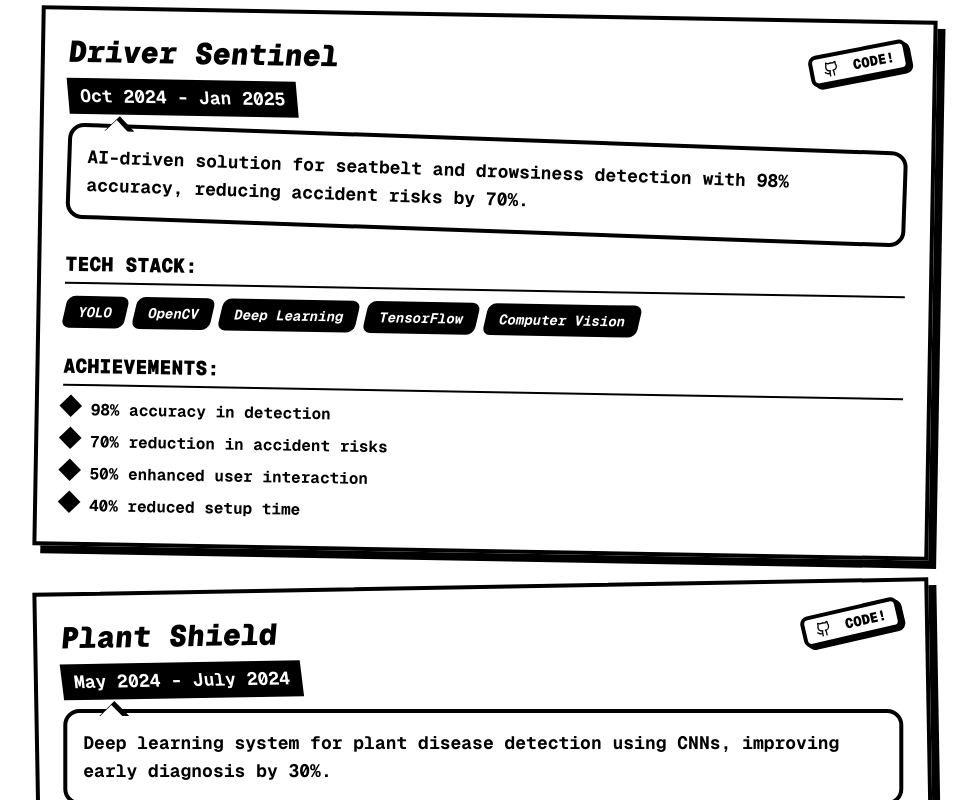
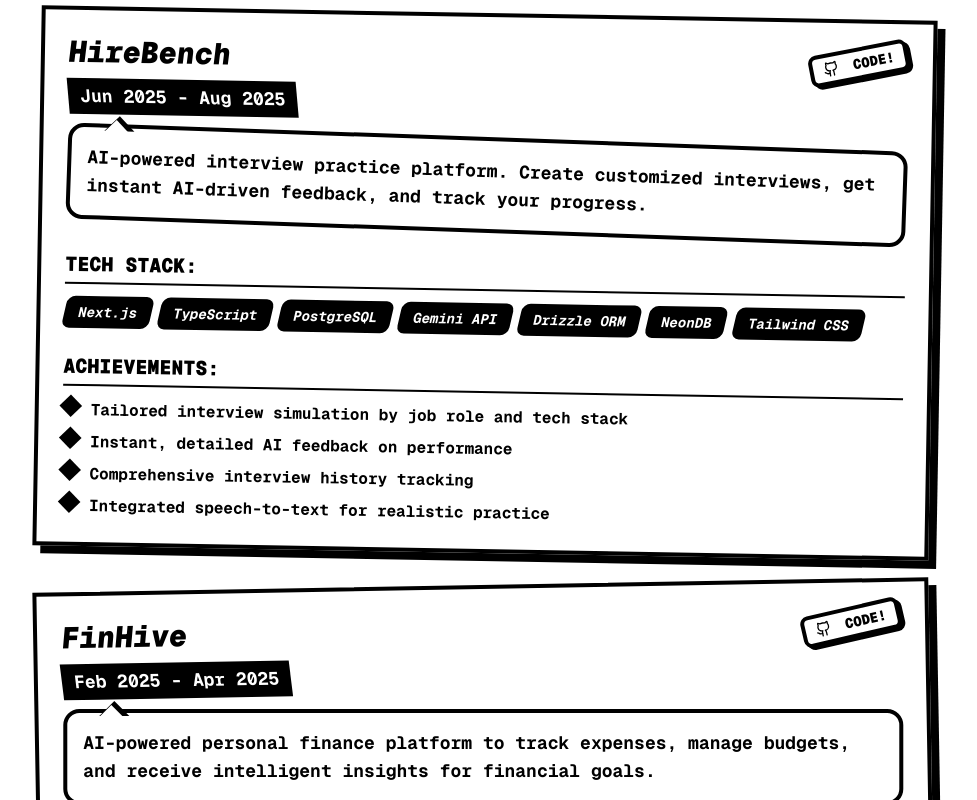
Before and after one commit to Akshat-Raii/Developer_Portfolio, a Next.js app in the folder developer_portfolio/: page / in a window 1280 px wide. Shown: the part 1840-2640 px from the top of the page, without its empty margins (155-1132 px from the left). Built offline with nearby package versions, Linux system fonts and the light colour scheme.

Commit message:
Added Projects

```diff
--- a/developer_portfolio/app/page.tsx
+++ b/developer_portfolio/app/page.tsx
@@ -15,6 +15,34 @@ export default function Portfolio() {
   // const { scrollYProgress } = useScroll()
 
   const projects = [
+    {
+      title: "HireBench",
+      period: "Jun 2025 - Aug 2025",
+      description:
+        "AI-powered interview practice platform. Create customized interviews, get instant AI-driven feedback, and track your progress.",
+      technologies: ["Next.js", "TypeScript", "PostgreSQL", "Gemini API", "Drizzle ORM","NeonDB","Tailwind CSS"],
+      achievements: [
+        "Tailored interview simulation by job role and tech stack",
+        "Instant, detailed AI feedback on performance",
+        "Comprehensive interview history tracking",
+        "Integrated speech-to-text for realistic practice",
+      ],
+      github: "https://github.com/Akshat-Raii/HireBench",
+    },
+    {
+      title: "FinHive",
+      period: "Feb 2025 - Apr 2025",
+      description:
+        "AI-powered personal finance platform to track expenses, manage budgets, and receive intelligent insights for financial goals.",
+      technologies: ["Next.js", "TypeScript", "PostgreSQL", "Gemini API", "Drizzle ORM","NeonDB","Tailwind CSS"],
+      achievements: [
+        "AI-powered personalized financial advice",
+        "Seamless income and expense tracking",
+        "Smart, category-based budgeting",
+        "Interactive dashboards for financial visualization",
+      ],
+      github: "https://github.com/Akshat-Raii/FinHive",
+    },
     {
       title: "Driver Sentinel",
       period: "Oct 2024 - Jan 2025",
@@ -45,7 +73,8 @@ export default function Portfolio() {
     {
       title: "BuddyMind",
       period: "April 2025 - May 2025",
-      description:"Empathetic mental health chatbot powered by Google's Gemini API, designed to converse with a comforting, structured tone—just like me.",
+      description:
+        "Empathetic mental health chatbot powered by Google's Gemini API, designed to converse with a comforting, structured tone—just like me.",
       technologies: ["Streamlit", "Google Gemini API", "Python", "LLM"],
       achievements: [
         "Mimics my conversational style to offer personalized empathy",
@@ -99,17 +128,23 @@ export default function Portfolio() {
   ]
 
   const skills = {
-    languages: ["C", "C++", "Java", "Python", "JavaScript", "HTML", "CSS", "BashScript"],
+    languages: ["C", "C++", "Java", "Python", "JavaScript", "TypeScript", "HTML", "CSS", "BashScript"],
     technologies: [
       "Frontend Development",
-      "DSA",
+      "Next.js",
+      "React",
+      "Tailwind CSS",
+      "shadcn/ui",
       "Machine Learning",
       "Deep Learning",
       "Generative AI",
+      "LangChain",
+      "DSA",
+      "SQL",
+      "PostgreSQL",
+      "Neon",
       "Git",
       "GitHub",
-      "LangChain",
-      "SQL",
       "Linux",
     ],
   }
@@ -299,7 +334,7 @@ export default function Portfolio() {
               animate={{ scale: [1, 1.2, 1] }}
               transition={{ duration: 1.5, repeat: Number.POSITIVE_INFINITY }}
             >
-              ⚡
+              ★
             </motion.div>
           </div>
         </div>
@@ -343,9 +378,7 @@ export default function Portfolio() {
                 </h3>
                 <div className="space-y-3 sm:space-y-4">
                   <a href="/Akshat_Resume.pdf" download target="_blank" rel="noopener noreferrer">
-                      <Button
-                        className="w-full bg-black text-white border-2 sm:border-4 border-black font-black text-sm sm:text-lg py-3 sm:py-4 transform -skew-x-6 hover:skew-x-0 transition-transform shadow-[2px_2px_0px_0px_rgba(0,0,0,1)] sm:shadow-[4px_4px_0px_0px_rgba(0,0,0,1)]"
-                      >
+                    <Button className="w-full bg-black text-white border-2 sm:border-4 border-black font-black text-sm sm:text-lg py-3 sm:py-4 transform -skew-x-6 hover:skew-x-0 transition-transform shadow-[2px_2px_0px_0px_rgba(0,0,0,1)] sm:shadow-[4px_4px_0px_0px_rgba(0,0,0,1)]">
                       <Download className="mr-2 h-4 w-4 sm:h-5 sm:w-5" />
                       DOWNLOAD RESUME
                     </Button>
@@ -359,7 +392,6 @@ export default function Portfolio() {
                       LINKEDIN PROFILE
                     </Button>
                   </a>
-
                 </div>
               </div>
             </div>
@@ -384,7 +416,9 @@ export default function Portfolio() {
                   initial={{ opacity: 0, x: index % 2 === 0 ? -50 : 50 }}
                   whileInView={{ opacity: 1, x: 0 }}
                   transition={{ duration: 0.8, delay: index * 0.1 }}
-                  className={`border-2 sm:border-4 border-black bg-white p-4 sm:p-6 transform ${index % 2 === 0 ? "rotate-1" : "-rotate-1"} shadow-[4px_4px_0px_0px_rgba(0,0,0,1)] sm:shadow-[8px_8px_0px_0px_rgba(0,0,0,1)] hover:shadow-[2px_2px_0px_0px_rgba(0,0,0,1)] sm:hover:shadow-[4px_4px_0px_0px_rgba(0,0,0,1)] transition-all`}
+                  className={`border-2 sm:border-4 border-black bg-white p-4 sm:p-6 transform ${
+                    index % 2 === 0 ? "rotate-1" : "-rotate-1"
+                  } shadow-[4px_4px_0px_0px_rgba(0,0,0,1)] sm:shadow-[8px_8px_0px_0px_rgba(0,0,0,1)] hover:shadow-[2px_2px_0px_0px_rgba(0,0,0,1)] sm:hover:shadow-[4px_4px_0px_0px_rgba(0,0,0,1)] transition-all`}
                 >
                   <div className="flex flex-col sm:flex-row justify-between items-start mb-4 gap-3">
                     <div className="flex-1">
@@ -479,7 +513,7 @@ export default function Portfolio() {
               <div className="border-2 sm:border-4 border-black bg-white p-4 sm:p-8 transform -rotate-2 shadow-[3px_3px_0px_0px_rgba(0,0,0,1)] sm:shadow-[6px_6px_0px_0px_rgba(0,0,0,1)]">
                 <h3 className="text-2xl sm:text-3xl font-black mb-4 sm:mb-6 flex items-center">
                   <Brain className="mr-2 sm:mr-3 h-6 w-6 sm:h-8 sm:w-8" />
-                  TECH STACK
+                  TECH STACK & TOOLS
                 </h3>
                 <div className="flex flex-wrap gap-2 sm:gap-3">
                   {skills.technologies.map((tech) => (
--- a/developer_portfolio/package.json
+++ b/developer_portfolio/package.json
@@ -10,6 +10,7 @@
   },
   "dependencies": {
     "@radix-ui/react-slot": "^1.2.3",
+    "@vercel/analytics": "^1.5.0",
     "class-variance-authority": "^0.7.1",
     "framer-motion": "^12.19.3",
     "lucide-react": "^0.525.0",
```
Also changed, not shown: 1 other file (tests, documents, lock files or other folders). Lines whose indentation alone changed are shown as unchanged.
